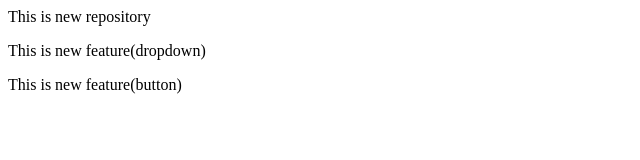
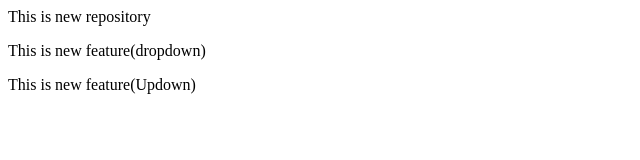
Before and after one commit to mdwasim19485/LastPractice, a plain HTML site: page index.html in a window 1280 px wide. Shown: the full height of the page, 0-640 px from the left. Drawn offline with Linux system fonts and the light colour scheme.

Commit message:
add updown

```diff
--- a/index.html
+++ b/index.html
@@ -1,3 +1,3 @@
 <p>This is new repository</p>
 <p>This is new feature(dropdown)</p>
-<p>This is new feature(button)</p>
+<p>This is new feature(Updown)</p>
```
